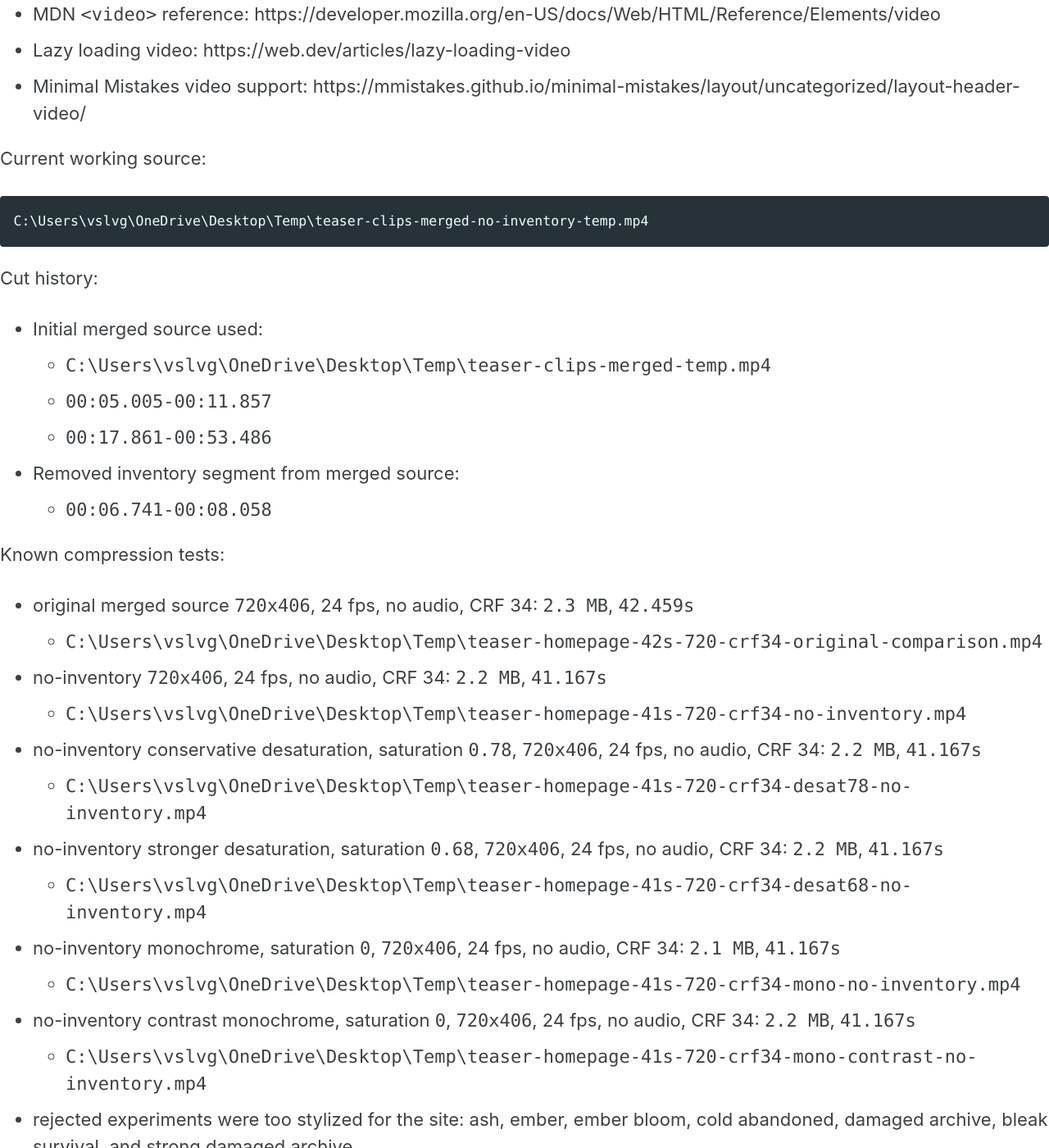
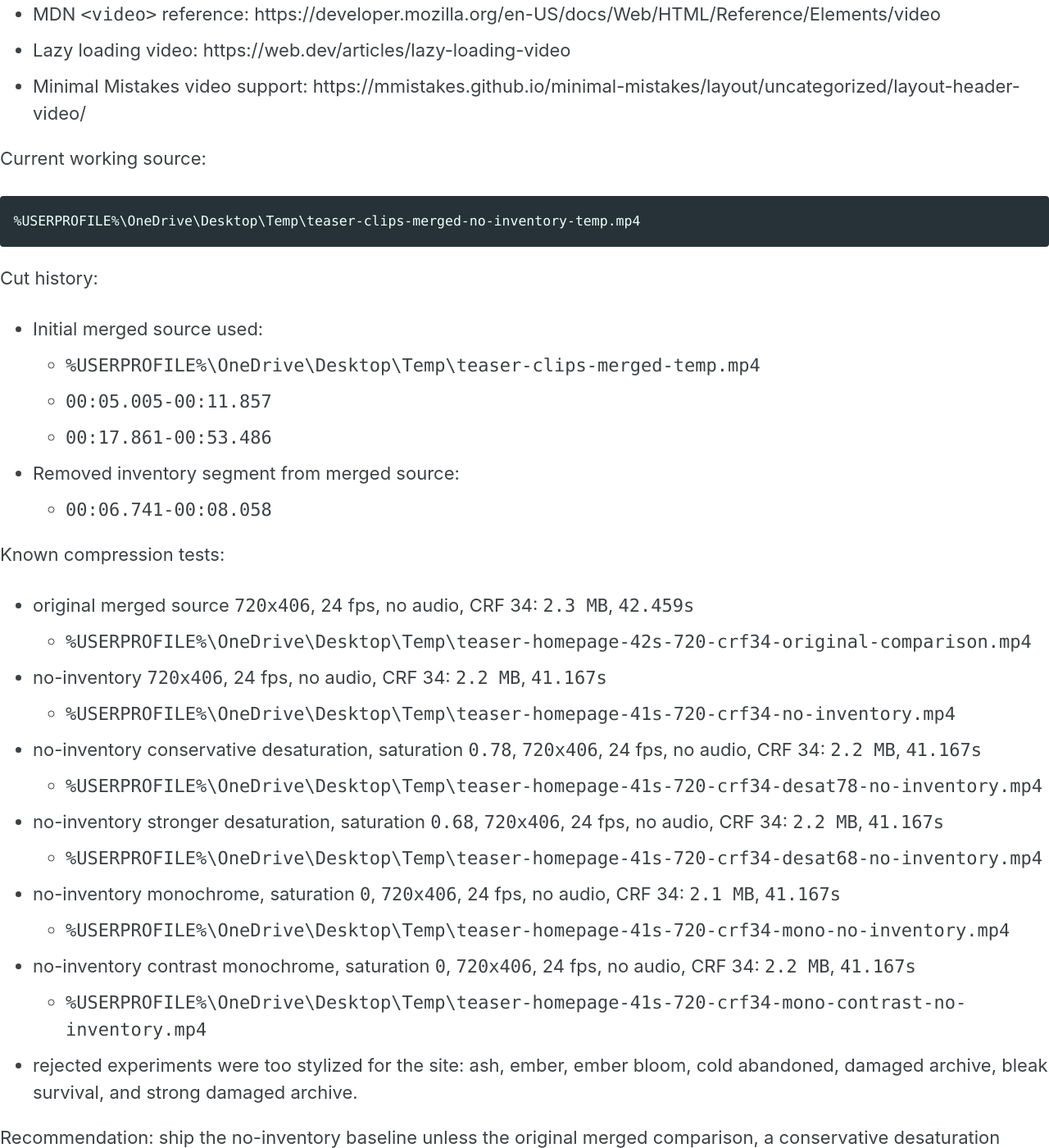
Before and after one commit to fallintodusk/fallintodusk.github.io, a Jekyll site: the page built from todo/done/homepage-trailer-proxy-card.md, in a window 1280 px wide and 1400 px high, scrolled down 3076 px. Shown: the whole window at 82% size. Built offline with Jekyll 4.4.1, drawn with Linux system fonts in a browser that asks for light colours; cached includes are drawn as plain includes; our own code applies the rules of GitHub Pages for plain Markdown files; some of the changed text lies outside the part shown.

````diff
--- a/todo/homepage-trailer-proxy-card.md
+++ b/todo/done/homepage-trailer-proxy-card.md
@@ -10,7 +10,7 @@ https://www.youtube.com/watch?v=eIJHYsPgNnM
 Selected repo assets:
 
 - `assets/media/alis-trailer-loop.mp4` uses the no-inventory baseline:
-  `C:\Users\vslvg\OneDrive\Desktop\Temp\teaser-homepage-41s-720-crf34-no-inventory.mp4`
+  `%USERPROFILE%\OneDrive\Desktop\Temp\teaser-homepage-41s-720-crf34-no-inventory.mp4`
 - Do not add a trailer poster for now.
 - Do not add a visible play button or "Watch trailer" label; the whole video
   card opens YouTube in a new tab.
@@ -111,13 +111,13 @@ Reference links:
 Current working source:
 
 ```text
-C:\Users\vslvg\OneDrive\Desktop\Temp\teaser-clips-merged-no-inventory-temp.mp4
+%USERPROFILE%\OneDrive\Desktop\Temp\teaser-clips-merged-no-inventory-temp.mp4
 ```
 
 Cut history:
 
 - Initial merged source used:
-  - `C:\Users\vslvg\OneDrive\Desktop\Temp\teaser-clips-merged-temp.mp4`
+  - `%USERPROFILE%\OneDrive\Desktop\Temp\teaser-clips-merged-temp.mp4`
   - `00:05.005-00:11.857`
   - `00:17.861-00:53.486`
 - Removed inventory segment from merged source:
@@ -127,21 +127,21 @@ Known compression tests:
 
 - original merged source `720x406`, 24 fps, no audio, CRF 34: `2.3 MB`,
   `42.459s`
-  - `C:\Users\vslvg\OneDrive\Desktop\Temp\teaser-homepage-42s-720-crf34-original-comparison.mp4`
+  - `%USERPROFILE%\OneDrive\Desktop\Temp\teaser-homepage-42s-720-crf34-original-comparison.mp4`
 - no-inventory `720x406`, 24 fps, no audio, CRF 34: `2.2 MB`, `41.167s`
-  - `C:\Users\vslvg\OneDrive\Desktop\Temp\teaser-homepage-41s-720-crf34-no-inventory.mp4`
+  - `%USERPROFILE%\OneDrive\Desktop\Temp\teaser-homepage-41s-720-crf34-no-inventory.mp4`
 - no-inventory conservative desaturation, saturation `0.78`, `720x406`,
   24 fps, no audio, CRF 34: `2.2 MB`, `41.167s`
-  - `C:\Users\vslvg\OneDrive\Desktop\Temp\teaser-homepage-41s-720-crf34-desat78-no-inventory.mp4`
+  - `%USERPROFILE%\OneDrive\Desktop\Temp\teaser-homepage-41s-720-crf34-desat78-no-inventory.mp4`
 - no-inventory stronger desaturation, saturation `0.68`, `720x406`, 24 fps,
   no audio, CRF 34: `2.2 MB`, `41.167s`
-  - `C:\Users\vslvg\OneDrive\Desktop\Temp\teaser-homepage-41s-720-crf34-desat68-no-inventory.mp4`
+  - `%USERPROFILE%\OneDrive\Desktop\Temp\teaser-homepage-41s-720-crf34-desat68-no-inventory.mp4`
 - no-inventory monochrome, saturation `0`, `720x406`, 24 fps, no audio,
   CRF 34: `2.1 MB`, `41.167s`
-  - `C:\Users\vslvg\OneDrive\Desktop\Temp\teaser-homepage-41s-720-crf34-mono-no-inventory.mp4`
+  - `%USERPROFILE%\OneDrive\Desktop\Temp\teaser-homepage-41s-720-crf34-mono-no-inventory.mp4`
 - no-inventory contrast monochrome, saturation `0`, `720x406`, 24 fps,
   no audio, CRF 34: `2.2 MB`, `41.167s`
-  - `C:\Users\vslvg\OneDrive\Desktop\Temp\teaser-homepage-41s-720-crf34-mono-contrast-no-inventory.mp4`
+  - `%USERPROFILE%\OneDrive\Desktop\Temp\teaser-homepage-41s-720-crf34-mono-contrast-no-inventory.mp4`
 - rejected experiments were too stylized for the site: ash, ember, ember bloom,
   cold abandoned, damaged archive, bleak survival, and strong damaged archive.
 
@@ -154,7 +154,7 @@ Suggested 41 second no-inventory baseline encode:
 ```bash
 mkdir -p assets/media
 
-ffmpeg -i /mnt/c/Users/vslvg/OneDrive/Desktop/Temp/teaser-clips-merged-no-inventory-temp.mp4 \
+ffmpeg -i /mnt/c/Users/<windows-user>/OneDrive/Desktop/Temp/teaser-clips-merged-no-inventory-temp.mp4 \
   -vf "scale=720:-2:flags=lanczos,fps=24,eq=brightness=-0.04:contrast=1.08:saturation=0.92,vignette=PI/5,fade=t=in:st=0:d=0.5,fade=t=out:st=40.3:d=0.8,format=yuv420p" \
   -an \
   -c:v libx264 -profile:v high -level 3.1 \
@@ -168,7 +168,7 @@ For conservative desaturation comparison, use the same command with
 For monochrome comparison, use `saturation=0`. For contrast monochrome, use:
 
 ```bash
-ffmpeg -i /mnt/c/Users/vslvg/OneDrive/Desktop/Temp/teaser-clips-merged-no-inventory-temp.mp4 \
+ffmpeg -i /mnt/c/Users/<windows-user>/OneDrive/Desktop/Temp/teaser-clips-merged-no-inventory-temp.mp4 \
   -vf "scale=720:-2:flags=lanczos,fps=24,eq=brightness=-0.055:contrast=1.18:saturation=0:gamma=0.96,vignette=PI/4.8,fade=t=in:st=0:d=0.5,fade=t=out:st=40.3:d=0.8,format=yuv420p" \
   -an \
   -c:v libx264 -profile:v high -level 3.1 \
````
Also changed, not shown: _pages/community.md (+8 -0 lines), _pages/press.md (+2 -2 lines), _pages/vision.md (+1 -1 lines).
